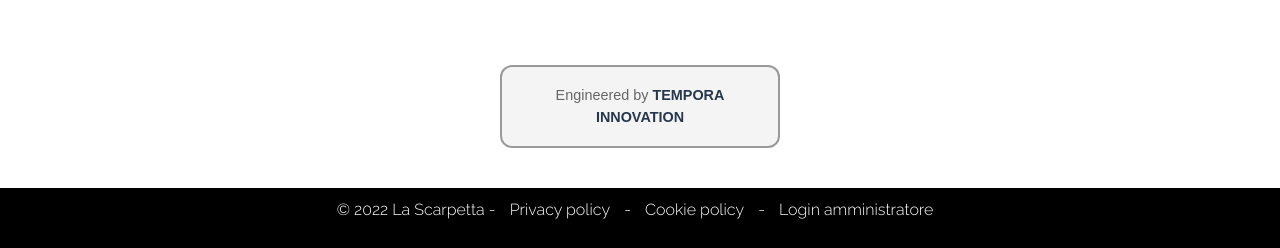
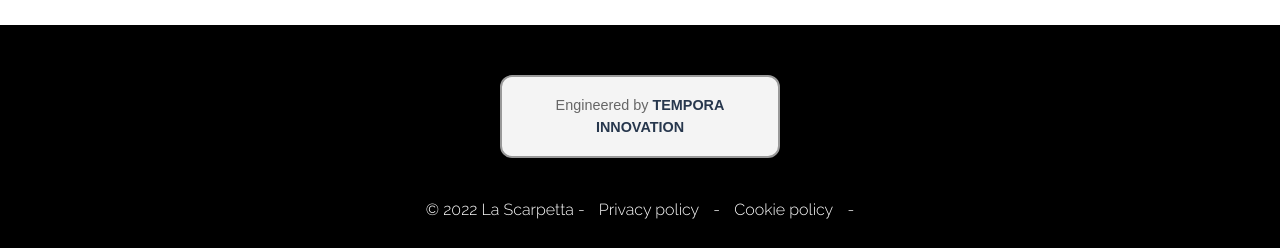
Before and after one commit to LorenzoDinardo00/RistoranteLascarpetta, a Django app: page / in a window 1280 px wide. Shown: the part 4852-5100 px from the top of the page. Run offline with Django 5.2, Linux system fonts and the light colour scheme; data comes from the database, SQL or seed files in the repository; some web fonts are replaced.

Commit message:
Update Homepage.html

```diff
--- a/pages/templates/pages/Homepage.html
+++ b/pages/templates/pages/Homepage.html
@@ -195,18 +195,17 @@
         <li><strong>Lunedì - Domenica:</strong> 12:00 - 15:00, 19:00 - 00:00</li>
     </ul>
 </div>
-<!-- Riquadro 'Powered by Tempora Innovation' con design modificato -->
-<div class="powered-by-container">
-    <p class="powered-by-text">
-        Engineered by <span class="highlight">Tempora Innovation</span>
-    </p>
-</div>
+
 
     <div class="footer">
+        <!-- Riquadro 'Powered by Tempora Innovation' con design modificato -->
+        <div class="powered-by-container">
+            <p class="powered-by-text">
+                Engineered by <span class="highlight">Tempora Innovation</span>
+            </p>
+        </div>
         <p>&copy; 2022 La Scarpetta - <a href="#">Privacy policy</a> - <a href="#">Cookie policy</a> - {% if user.is_authenticated %}
             <a href="{% url 'logout' %}">Esci come amministratore</a>
-        {% else %}
-            <a href="{% url 'login' %}">Login amministratore</a>
         {% endif %}</p>
     </div>
 
```
